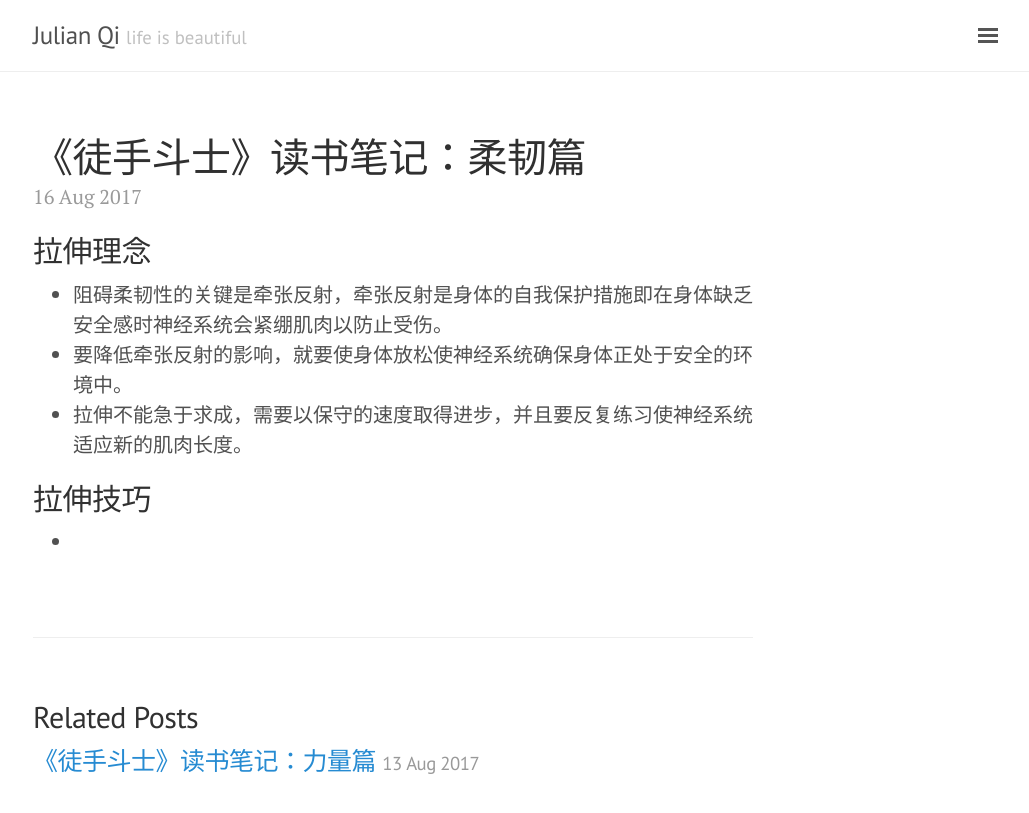
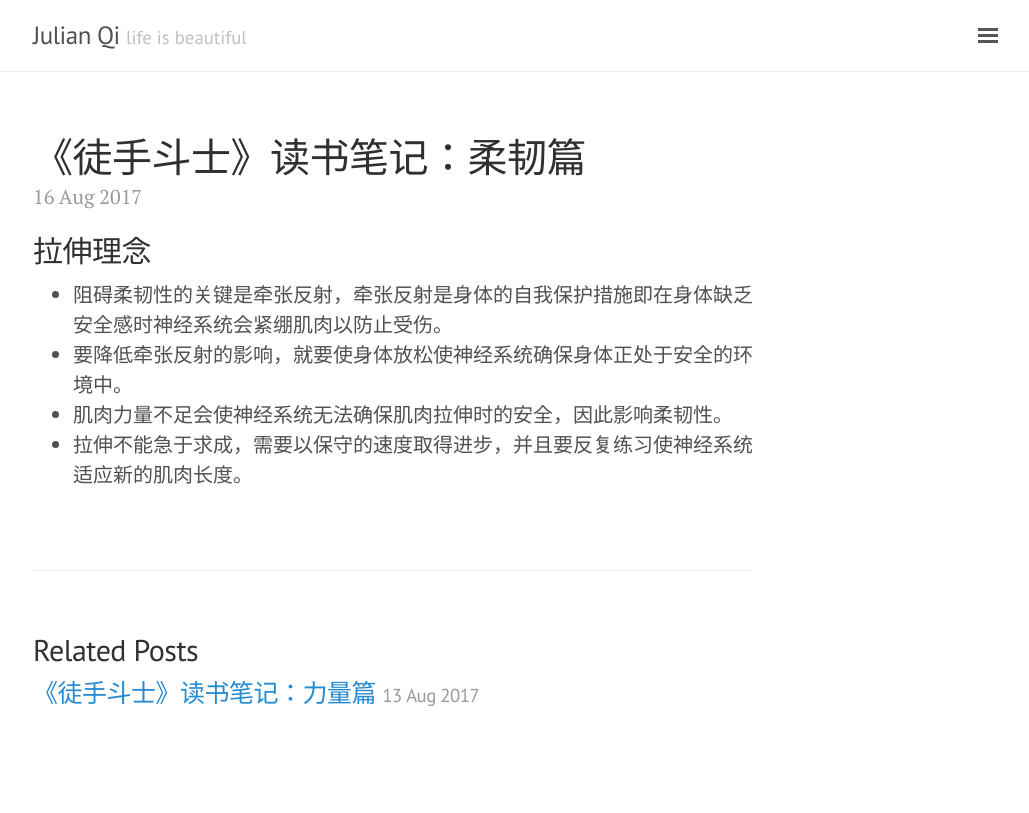
Before and after one commit to julianqi/julianqi.github.io, a Jekyll site: the page built from _posts/2017-08-16-notes-of-the-nacked-warrior-part2.md, in a window 1280 px wide. Shown: the top 813 px of the page, without its empty margins (247-1276 px from the left). Built offline with Jekyll 4.4.1, drawn with Linux system fonts in a browser that asks for light colours.

Commit message:
Update 2017-08-16-notes-of-the-nacked-warrior-part2.md

```diff
--- a/_posts/2017-08-16-notes-of-the-nacked-warrior-part2.md
+++ b/_posts/2017-08-16-notes-of-the-nacked-warrior-part2.md
@@ -6,7 +6,5 @@ title: 《徒手斗士》读书笔记：柔韧篇
 ## 拉伸理念
 - 阻碍柔韧性的关键是牵张反射，牵张反射是身体的自我保护措施即在身体缺乏安全感时神经系统会紧绷肌肉以防止受伤。
 - 要降低牵张反射的影响，就要使身体放松使神经系统确保身体正处于安全的环境中。
+- 肌肉力量不足会使神经系统无法确保肌肉拉伸时的安全，因此影响柔韧性。
 - 拉伸不能急于求成，需要以保守的速度取得进步，并且要反复练习使神经系统适应新的肌肉长度。
-
-## 拉伸技巧
--
```
